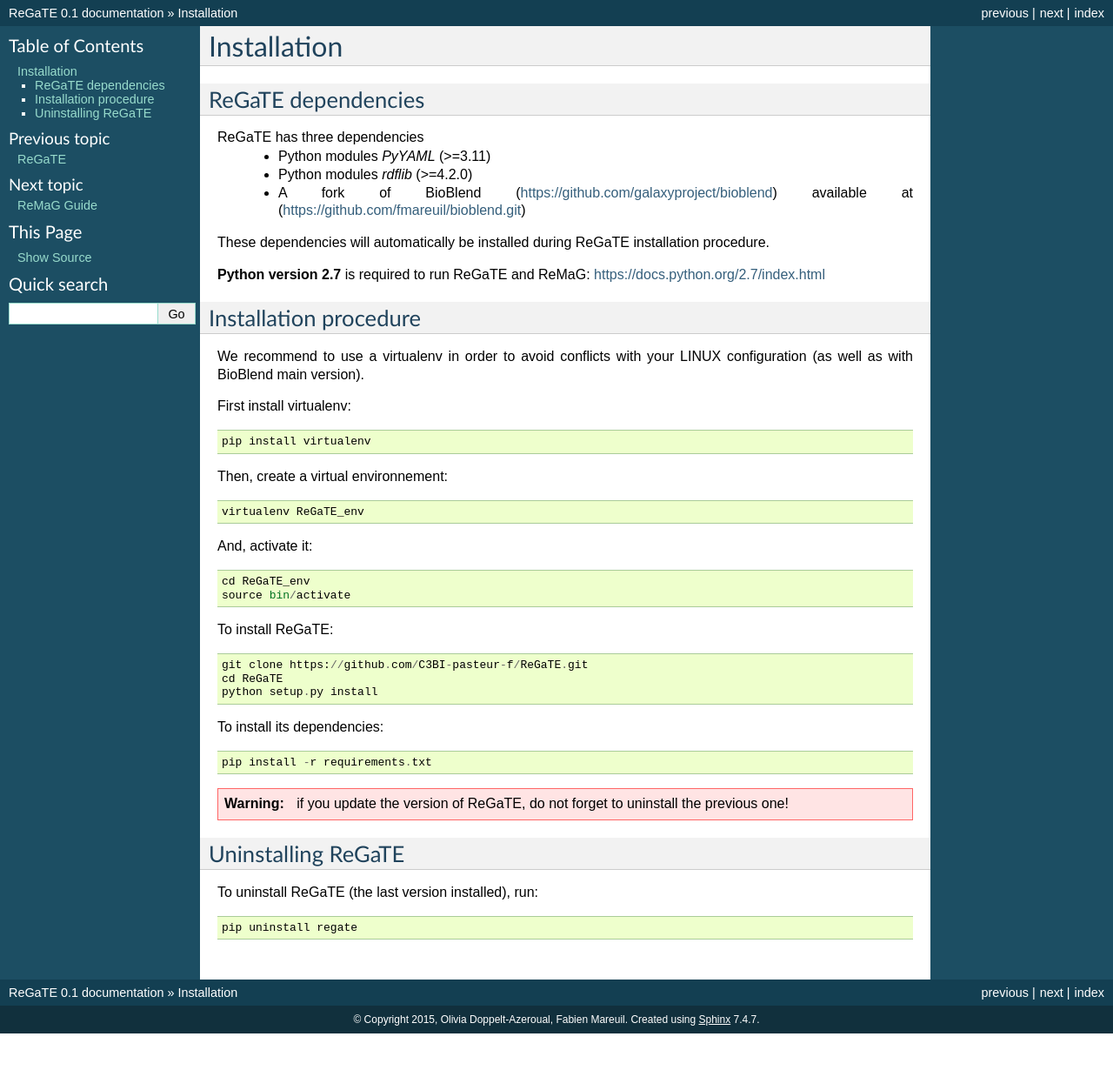
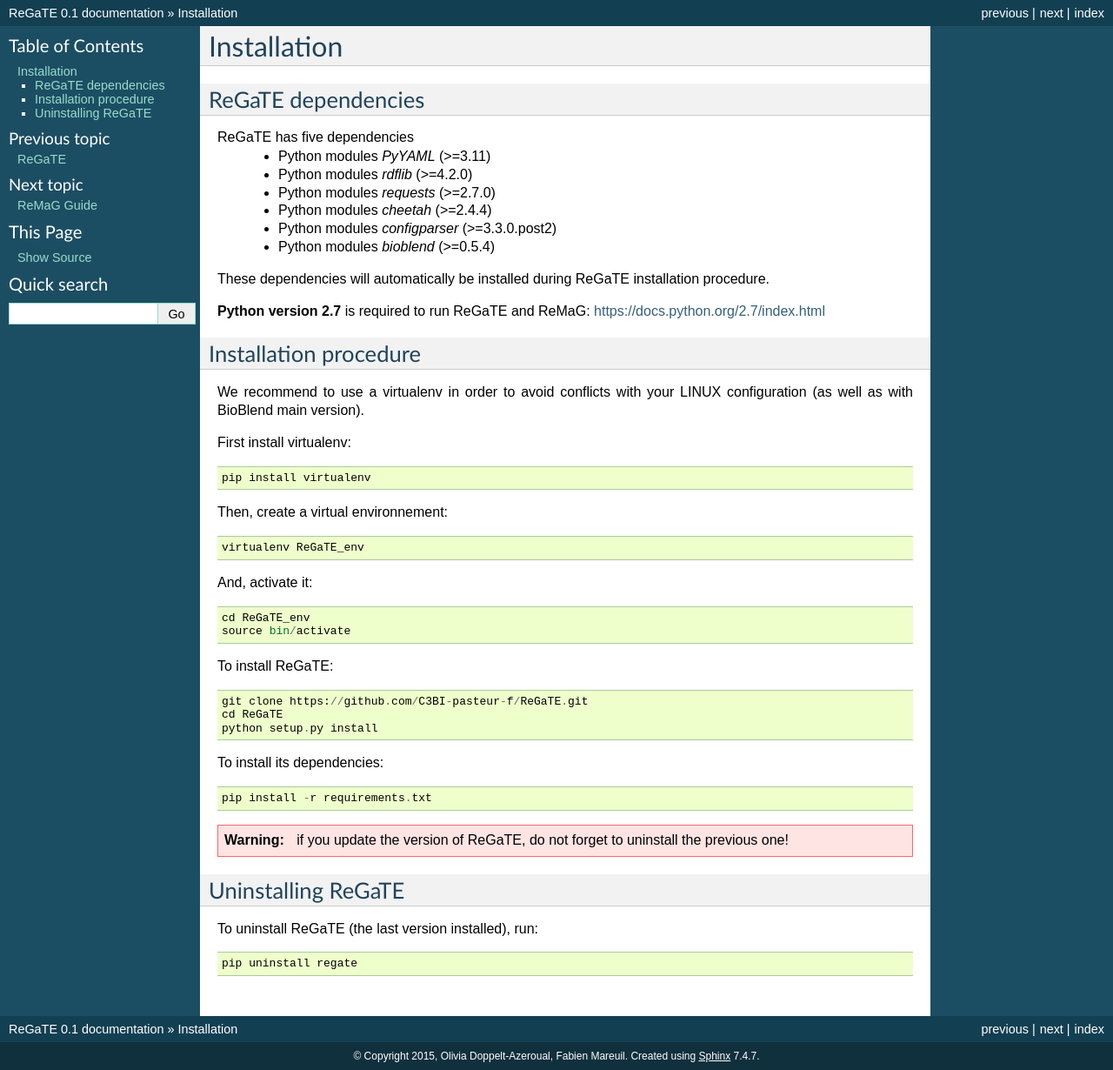
Before and after one commit to C3BI-pasteur-fr/ReGaTE, a Sphinx documentation site: the page built from doc/installation.rst, in a window 1280 px wide. Shown: the whole page at 87% size. Built offline with Sphinx 7.4.7, drawn with Linux system fonts in a browser that asks for light colours; before the commit the page ends 1188 px from its top, so only the background shows below that.

Commit message:
documentation requirement modification

```diff
--- a/doc/index.rst
+++ b/doc/index.rst
@@ -3,6 +3,7 @@ ReGaTE
 
 Registration of Galaxy Tools in Elixir
  Authors: Olivia Doppelt-Azeroual, Fabien Mareuil
+
  ReGate is distributed under the terms of the GNU General Public License (GPLv2).
  See the COPYING file for details.
  ReGaTE documentation master file, created by sphinx-quickstart
--- a/doc/installation.rst
+++ b/doc/installation.rst
@@ -14,10 +14,13 @@ Installation
 
 ReGaTE dependencies
 ===================
-ReGaTE has three dependencies
+ReGaTE has five dependencies
  - Python modules *PyYAML* (>=3.11)
  - Python modules *rdflib* (>=4.2.0)
- - A fork of BioBlend (https://github.com/galaxyproject/bioblend) available at (https://github.com/fmareuil/bioblend.git)
+ - Python modules *requests* (>=2.7.0)
+ - Python modules *cheetah* (>=2.4.4)
+ - Python modules *configparser* (>=3.3.0.post2)
+ - Python modules *bioblend* (>=0.5.4)
 
 These dependencies will automatically be installed during ReGaTE installation procedure.
 
```
